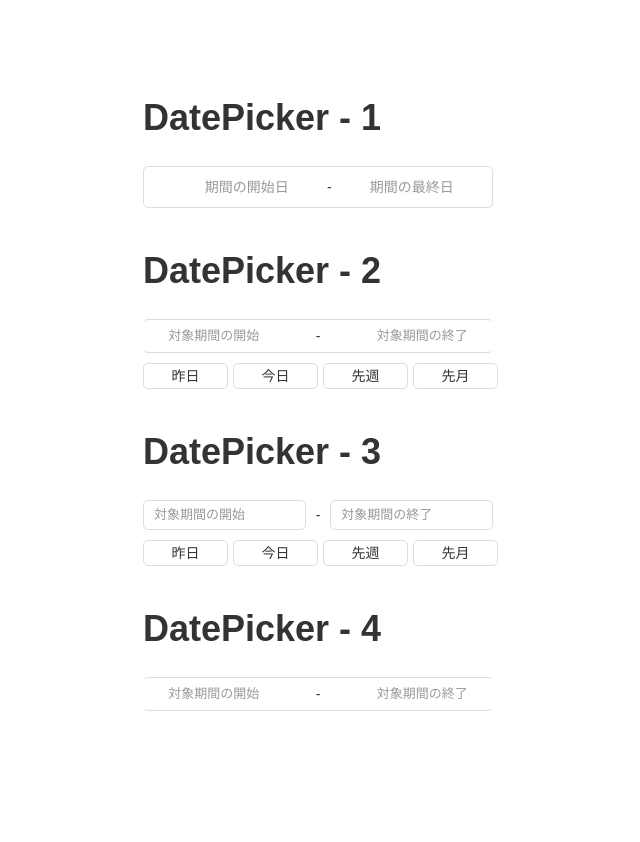
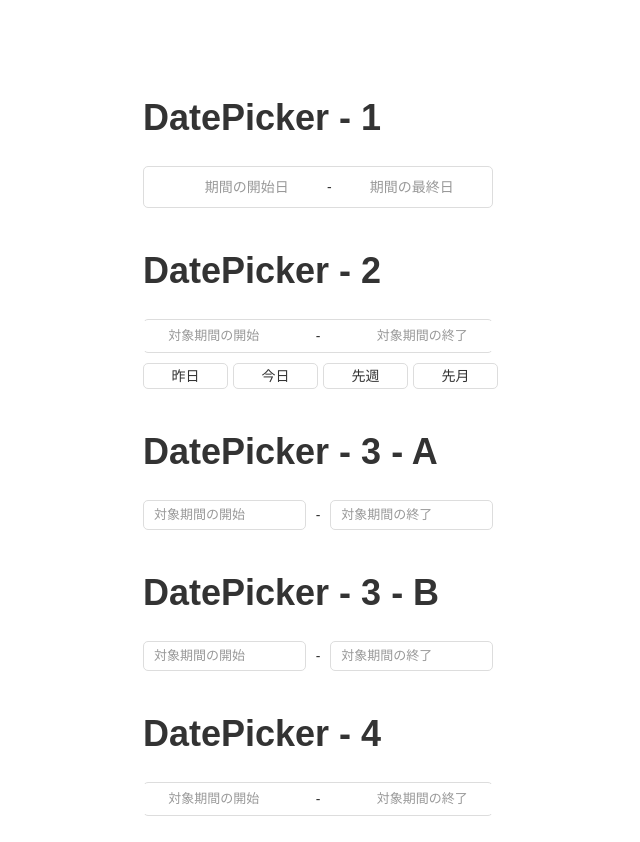
Before and after one commit to zukki30/datepicker-custom, a Vue app: page / in a window 1280 px wide. Shown: the top 842 px of the page, without its empty margins (97-737 px from the left). Built offline with nearby package versions, Linux system fonts and the light colour scheme; the HTML template or start-up script is replaced by a standard one; a web font is replaced by a local one.

Commit message:
feat: Add DatePickerRangeChangeInput

```diff
--- a/src/views/Home.vue
+++ b/src/views/Home.vue
@@ -12,19 +12,33 @@
       <PeriodSpecification />
     </div>
 
-    <h2>DatePicker - 3</h2>
-    <div class="datepicker3">
+    <h2>DatePicker - 3 - A</h2>
+    <div class="datepicker3A">
       <DatePickerRangeInput
-        :selected-dates="datepicker3Dates"
+        :selected-dates="datepicker3ADates"
         :disabled-dates="disabledDates"
-        @input="onInput"
+        @input="onAInput"
       />
     </div>
-    <PeriodDirectSelect
-      v-model="datepicker3Value"
+    <!-- <PeriodDirectSelect
+      v-model="datepicker3AValue"
       class="periodDirectSelect"
-      @click="onDatepicker3Click"
-    />
+      @click="onADatepicker3Click"
+    /> -->
+
+    <h2>DatePicker - 3 - B</h2>
+    <div class="datepicker3B">
+      <DatePickerRangeChangeInput
+        :selected-dates="datepicker3BDates"
+        :disabled-dates="disabledDates"
+        @input="onBInput"
+      />
+    </div>
+    <!-- <PeriodDirectSelect
+      v-model="datepicker3BValue"
+      class="periodDirectSelect"
+      @click="onBDatepicker3Click"
+    /> -->
 
     <h2>DatePicker - 4</h2>
     <DateRangeConfirmPicker :disabled-dates="disabledDates" />
@@ -44,6 +58,7 @@ import PeriodSpecification from "@/components/PeriodSpecification.vue";
 import DatePickerRangeInput from "@/components/date-picker/DatePickerRangeInput.vue";
 import DateRangeConfirmPicker from "@/components/date-picker/DateRangeConfirmPicker.vue";
 import PeriodDirectSelect from "@/components/date-picker/PeriodDirectSelect.vue";
+import DatePickerRangeChangeInput from "@/components/date-picker/DatePickerRangeChangeInput.vue";
 
 @Component({
   components: {
@@ -51,22 +66,36 @@ import PeriodDirectSelect from "@/components/date-picker/PeriodDirectSelect.vue"
     PeriodSpecification,
     DatePickerRangeInput,
     DateRangeConfirmPicker,
-    PeriodDirectSelect
+    PeriodDirectSelect,
+    DatePickerRangeChangeInput
   }
 })
 export default class Home extends Vue {
   value = null;
-  datepicker3Value: string = "";
-  datepicker3Dates: DateRange | null = null;
+  datepicker3AValue: string = "";
+  datepicker3ADates: DateRange | null = null;
 
-  onInput(dates: DateRange) {
-    this.datepicker3Dates = null;
-    this.datepicker3Value = "";
+  datepicker3BValue: string = "";
+  datepicker3BDates: DateRange | null = null;
+
+  onAInput(dates: DateRange) {
+    this.datepicker3ADates = null;
+    this.datepicker3AValue = "";
   }
 
-  onDatepicker3Click(directSelect: DirectSelect) {
-    this.datepicker3Dates = directSelect.dateRange;
-    this.datepicker3Value = directSelect.name;
+  onADatepicker3Click(directSelect: DirectSelect) {
+    this.datepicker3ADates = directSelect.dateRange;
+    this.datepicker3AValue = directSelect.name;
+  }
+
+  onBInput(dates: DateRange) {
+    this.datepicker3BDates = null;
+    this.datepicker3BValue = "";
+  }
+
+  onBDatepicker3Click(directSelect: DirectSelect) {
+    this.datepicker3BDates = directSelect.dateRange;
+    this.datepicker3BValue = directSelect.name;
   }
 
   get disabledDates(): DateRange {
@@ -115,9 +144,14 @@ export default class Home extends Vue {
   z-index: 100;
 }
 
-.datepicker3 {
+.datepicker3A {
   position: relative;
   z-index: 50;
+}
+
+.datepicker3B {
+  position: relative;
+  z-index: 40;
 }
 
 .periodDirectSelect {
```
